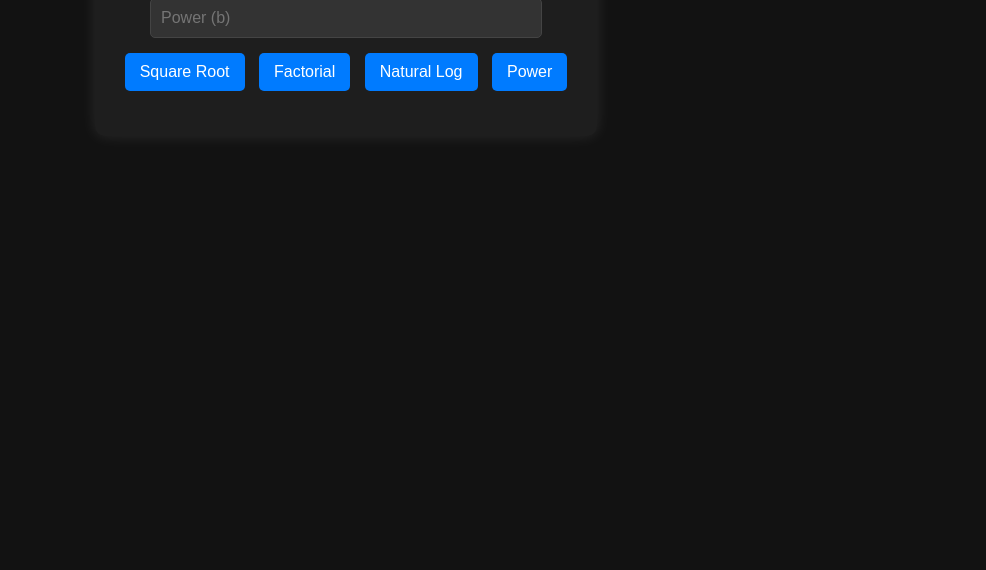
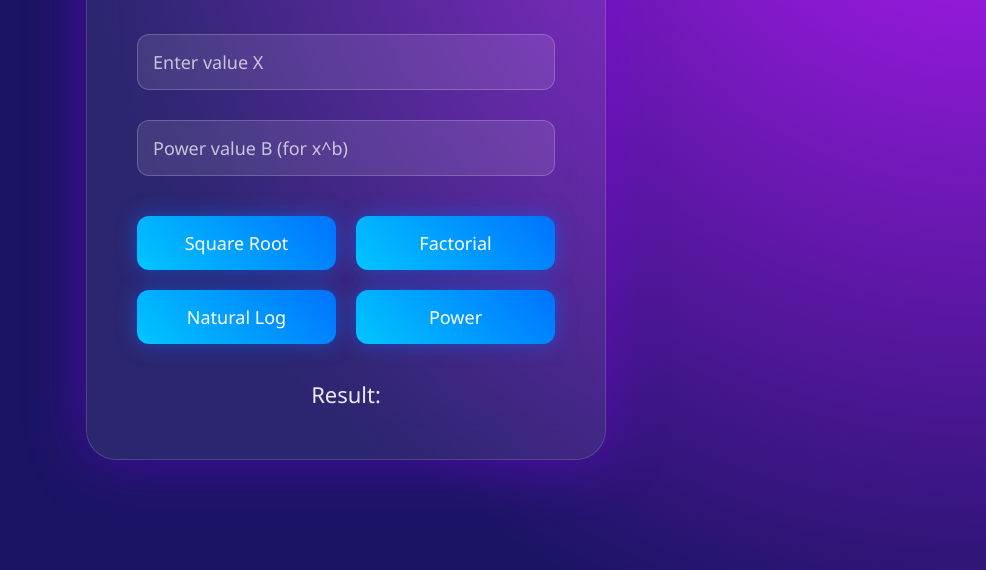
Before and after one commit to meenal933/Calculator, a plain HTML site: page static/index.html in a window 1280 px wide. Shown: the part 230-800 px from the top of the page, without its empty margins (294-1280 px from the left). Drawn offline with Linux system fonts and the light colour scheme.

Commit message:
Frontend Code file

```diff
--- a/static/index.html
+++ b/static/index.html
@@ -4,84 +4,159 @@
 <meta charset="UTF-8">
 <meta name="viewport" content="width=device-width, initial-scale=1.0">
 <title>Scientific Calculator</title>
+
 <style>
-        body {
-            font-family: Arial, sans-serif;
-            background-color: #121212;
-            color: #ffffff;
-            text-align: center;
-            padding: 50px;
+*{
+margin:0;
+padding:0;
+box-sizing:border-box;
+font-family:'Segoe UI',sans-serif;
 }
-        .calculator {
-            background: #1e1e1e;
-            padding: 20px;
-            border-radius: 10px;
-            box-shadow: 0px 0px 15px rgba(255, 255, 255, 0.1);
-            display: inline-block;
+
+body{
+height:100vh;
+display:flex;
+justify-content:center;
+align-items:center;
+background:radial-gradient(circle at top right,#b91cff,#1b1464 60%);
 }
-        input {
-            width: 80%;
-            padding: 10px;
-            margin: 10px 0;
-            border: 1px solid #444;
-            border-radius: 5px;
-            font-size: 16px;
-            background-color: #333;
-            color: #fff;
+
+.calculator{
+width:520px;
+padding:50px;
+border-radius:30px;
+background:rgba(255,255,255,0.08);
+backdrop-filter:blur(20px);
+border:1px solid rgba(255,255,255,0.15);
+box-shadow:0 0 60px rgba(140,0,255,0.4);
+text-align:center;
+color:white;
 }
-        button {
-            background: #007BFF;
-            color: white;
-            border: none;
-            padding: 10px 15px;
-            margin: 5px;
-            font-size: 16px;
-            border-radius: 5px;
-            cursor: pointer;
-            transition: 0.3s;
+
+h1{
+font-size:38px;
+margin-bottom:35px;
+font-weight:600;
+letter-spacing:1px;
 }
-        button:hover {
-            background: #0056b3;
+
+input{
+width:100%;
+padding:15px;
+margin:15px 0;
+border-radius:12px;
+border:1px solid rgba(255,255,255,0.2);
+background:rgba(255,255,255,0.1);
+color:white;
+font-size:18px;
+outline:none;
 }
-        #result {
-            margin-top: 20px;
-            font-size: 18px;
-            font-weight: bold;
+
+input::placeholder{
+color:rgba(255,255,255,0.7);
+}
+
+.buttons{
+margin-top:25px;
+display:grid;
+grid-template-columns:repeat(2,1fr);
+gap:20px;
+}
+
+button{
+padding:15px;
+border-radius:12px;
+border:none;
+font-size:18px;
+font-weight:500;
+cursor:pointer;
+color:white;
+background:linear-gradient(45deg,#00c6ff,#0072ff);
+transition:0.3s ease;
+box-shadow:0 0 20px rgba(0,114,255,0.5);
+}
+
+button:hover{
+transform:translateY(-3px);
+box-shadow:0 0 30px rgba(0,114,255,0.9);
+}
+
+#result{
+margin-top:35px;
+font-size:22px;
+opacity:0.9;
 }
 </style>
+
 <script>
-        async function calculate(operation) {
-            let x = document.getElementById("x").value;
-            if(x === ""){
-                alert("Please enter a value for a.");
+
+async function calculate(operation){
+
+let x=document.getElementById("x").value;
+let b=document.getElementById("b").value;
+
+if(x===""){
+alert("Enter value X");
 return;
 }
-            let b = document.getElementById("b").value;
-            let url = `http://localhost:8000/` + operation + `/` + x;
-            if (operation === "power") {
-                if(b === ""){
-                    alert("Please enter a value for b.");
+
+let url=`http://localhost:8000/${operation}/${x}`;
+
+if(operation==="power"){
+if(b===""){
+alert("Enter value B");
 return;
 }
-                url += "/" + b;
+url=`http://localhost:8000/power/${x}/${b}`;
 }
-            let response = await fetch(url);
-            let data = await response.json();
-            document.getElementById("result").innerText = "Result: " + data.result;
+
+try{
+
+let response=await fetch(url);
+
+if(!response.ok){
+throw new Error("API error");
 }
+
+let data=await response.json();
+
+document.getElementById("result").innerText="Result: "+data.result;
+
+}
+catch(error){
+
+document.getElementById("result").innerText="Error connecting to API";
+console.log(error);
+
+}
+
+}
+
 </script>
+
 </head>
+
 <body>
+
 <div class="calculator">
+
 <h1>Scientific Calculator</h1>
-        <input type="number" id="x" placeholder="Enter value x">
-        <input type="number" id="b" placeholder="Power (b)">
-        <br>
+
+<input type="number" id="x" placeholder="Enter value X">
+<input type="number" id="b" placeholder="Power value B (for x^b)">
+
+<div class="buttons">
+
 <button onclick="calculate('sqrt')">Square Root</button>
 <button onclick="calculate('factorial')">Factorial</button>
 <button onclick="calculate('ln')">Natural Log</button>
 <button onclick="calculate('power')">Power</button>
-        <p id="result"></p>
+
 </div>
+
+<div id="result">Result:</div>
+
+</div>
+
 </body>
 </html>
```
Lines whose indentation alone changed are shown as unchanged.
